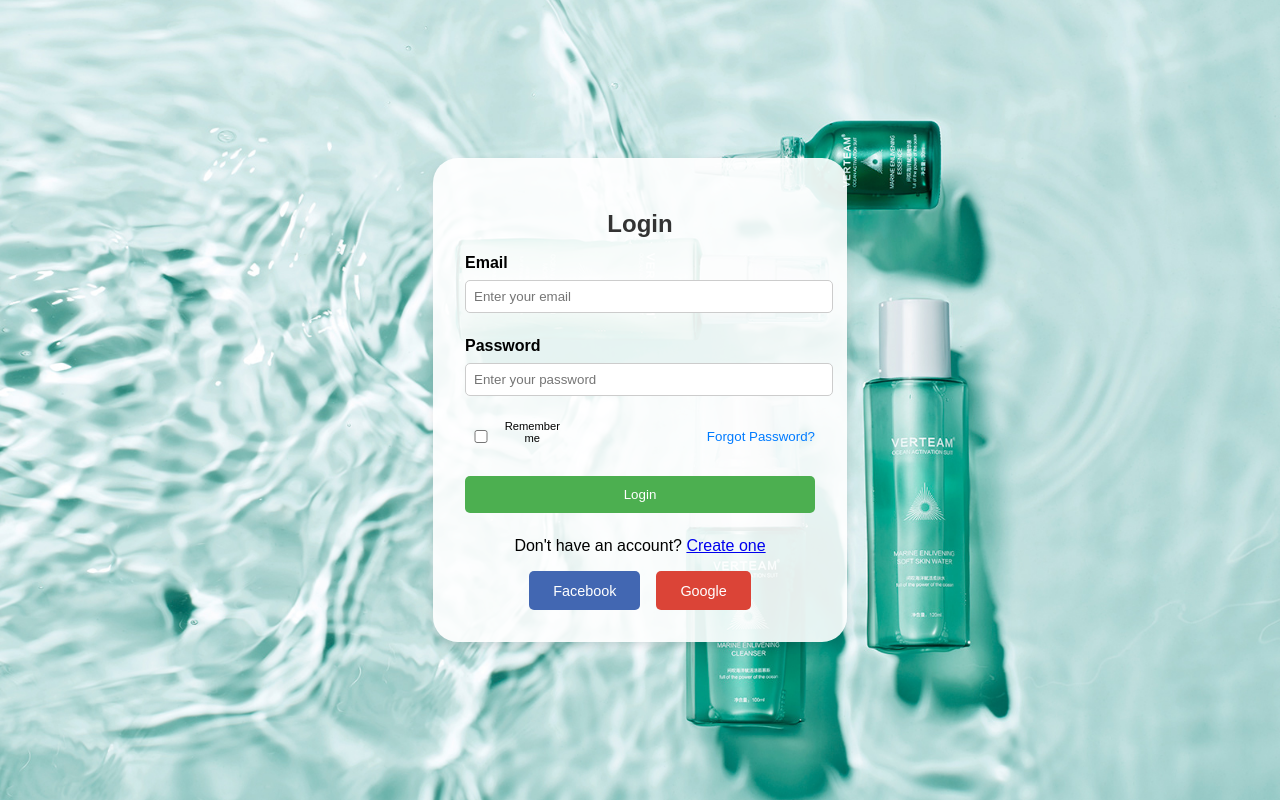
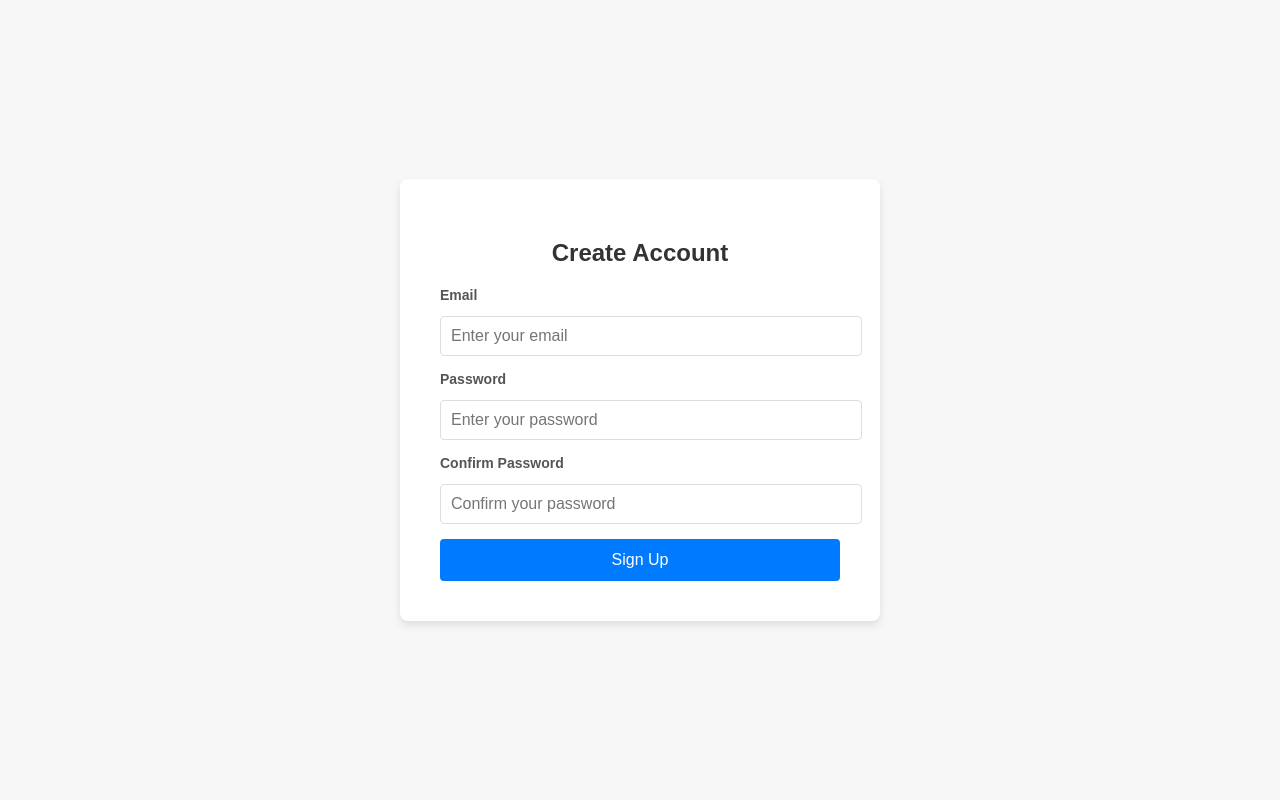
Before and after one commit to Niralisj/DAIS, a React (Create React App) app: page /sign-up in a window 1280 px wide. Built offline with nearby package versions, Linux system fonts and the light colour scheme.

Commit message:
sign-in page basic - nirali

```diff
--- a/package.json
+++ b/package.json
@@ -7,6 +7,7 @@
     "cra-template": "1.2.0",
     "react": "^19.0.0",
     "react-dom": "^19.0.0",
+    "react-router-dom": "^7.1.0",
     "react-scripts": "5.0.1"
   },
   "scripts": {
--- a/src/App.js
+++ b/src/App.js
@@ -1,12 +1,30 @@
-import React from 'react';
+import React, { useState } from 'react';
+import { BrowserRouter as Router, Route, Routes } from 'react-router-dom';
 import LoginPage from './loginpage';
+import SignUpPage from './signup'; // Ensure you have this component created
 
 function App() {
-    return (
-        <div>
-            <LoginPage />  {/* Use the LoginPage component here */}
-        </div>
-    );
+  const [errorMessage, setErrorMessage] = useState('');
+
+  const handleLogin = (email, password) => {
+    // Your login logic here (e.g., API call)
+    console.log('Logging in with', email, password);
+
+    // If login fails, set an error message (optional)
+    setErrorMessage('Invalid credentials');
+  };
+
+  return (
+    <Router>
+      <Routes>
+        <Route
+          path="/"
+          element={<LoginPage handleLogin={handleLogin} errorMessage={errorMessage} />}
+        />
+        <Route path="/sign-up" element={<SignUpPage />} />
+      </Routes>
+    </Router>
+  );
 }
 
 export default App;
--- a/src/loginpage.js
+++ b/src/loginpage.js
@@ -1,36 +1,74 @@
-import React from 'react';
+import React, { useState } from 'react';
+import { Link } from 'react-router-dom';  // Import Link for navigation
 import './loginpage.css';
 
-function LoginPage() {
+function LoginPage({ handleLogin, errorMessage }) {
+  // State for email and password
+  const [email, setEmail] = useState('');
+  const [password, setPassword] = useState('');
+
+
+  const onSubmit = (e) => {
+    e.preventDefault(); // Prevent the default form submission behavior
+    handleLogin(email, password); // Call the login handler passed from App.js
+  };
+
   return (
     <div className="login-container">
       <div className="login-box">
         <h2>Login</h2>
-        <form>
+        {/* Login form */}
+        <form onSubmit={onSubmit}>
           <div className="input-group">
             <label htmlFor="email">Email</label>
-            <input type="email" id="email" placeholder="Enter your email" />
+            <input
+              type="email"
+              id="email"
+              placeholder="Enter your email"
+              value={email} // Bind email input value to state
+              onChange={(e) => setEmail(e.target.value)} // Update email state on input change
+            />
           </div>
           <div className="input-group">
             <label htmlFor="password">Password</label>
-            <input type="password" id="password" placeholder="Enter your password" />
+            <input
+              type="password"
+              id="password"
+              placeholder="Enter your password"
+              value={password} // Bind password input value to state
+              onChange={(e) => setPassword(e.target.value)} // Update password state on input change
+            />
           </div>
+          {/* Error message */}
+          {errorMessage && <p style={{ color: 'red' }}>{errorMessage}</p>}
           <div className="checkbox-group">
             <div style={{ display: 'flex', alignItems: 'center' }}>
               <input type="checkbox" id="remember" />
-              <label htmlFor="remember" style={{ marginLeft: '0.5rem' }}>Remember me</label>
+              <label htmlFor="remember" style={{ marginLeft: '0.5rem' }}>
+                Remember me
+              </label>
             </div>
             <button
               onClick={() => console.log('Forgot Password clicked')}
-              style={{ background: 'none', border: 'none', color: '#007bff', cursor: 'pointer', padding: 0 }}
+              style={{
+                background: 'none',
+                border: 'none',
+                color: '#007bff',
+                cursor: 'pointer',
+                padding: 0,
+              }}
             >
               Forgot Password?
             </button>
           </div>
-          <button type="submit" className="login-button">Login</button>
+          <button type="submit" className="login-button">
+            Login
+          </button>
         </form>
         <div className="social-login">
-          <p>Don't have an account? <a href="/create-account">Create one</a></p>
+          <p>
+            Don't have an account? <Link to="/sign-up">Create one</Link> {/* Update this line */}
+          </p>
           <div className="social-icons">
             <button className="social-btn facebook-btn">Facebook</button>
             <button className="social-btn google-btn">Google</button>
--- /dev/null
+++ b/src/signup.css
@@ -0,0 +1,91 @@
+/* signup.css */
+
+/* Container for the entire page */
+.sign-up-container {
+    display: flex;
+    justify-content: center;
+    align-items: center;
+    height: 100vh;
+    background-color: #f7f7f7;
+  }
+
+  /* Box that holds the form */
+  .sign-up-box {
+    background-color: #fff;
+    padding: 40px;
+    border-radius: 8px;
+    box-shadow: 0 4px 8px rgba(0, 0, 0, 0.1);
+    width: 100%;
+    max-width: 400px;
+    text-align: center;
+  }
+
+  /* Heading for the form */
+  .sign-up-box h2 {
+    margin-bottom: 20px;
+    font-size: 24px;
+    color: #333;
+  }
+
+  /* Input field styles */
+  .input-group {
+    margin-bottom: 15px;
+    text-align: left;
+  }
+
+  .input-group label {
+    font-size: 14px;
+    color: #555;
+  }
+
+  .input-group input {
+    width: 100%;
+    padding: 10px;
+    margin-top: 5px;
+    border: 1px solid #ddd;
+    border-radius: 4px;
+    font-size: 16px;
+  }
+
+  .input-group input:focus {
+    border-color: #007bff;
+    outline: none;
+  }
+
+  /* Button styles */
+  .sign-up-button {
+    width: 100%;
+    padding: 12px;
+    background-color: #007bff;
+    color: #fff;
+    border: none;
+    border-radius: 4px;
+    font-size: 16px;
+    cursor: pointer;
+    transition: background-color 0.3s;
+  }
+
+  .sign-up-button:hover {
+    background-color: #0056b3;
+  }
+
+  /* Styling for password mismatch error */
+  .password-error {
+    color: red;
+    font-size: 14px;
+    margin-top: 10px;
+  }
+
+  /* success message */
+.success-message {
+    color: green;
+    font-size: 14px;
+    margin-top: 10px;
+  }
+
+  /* error message */
+  .error-message {
+    color: red;
+    font-size: 14px;
+    margin-top: 10px;
+  }
--- /dev/null
+++ b/src/signup.js
@@ -0,0 +1,85 @@
+import React, { useState } from 'react';
+import './signup.css';
+import { useNavigate } from 'react-router-dom';
+
+function SignUpPage() {
+  const [email, setEmail] = useState('');
+  const [password, setPassword] = useState('');
+  const [confirmPassword, setConfirmPassword] = useState('');
+  const [successMessage, setSuccessMessage] = useState('');
+  const [errorMessage, setErrorMessage] = useState('');
+
+  const navigate = useNavigate(); // This will help us navigate to another page after success
+
+  const onSubmit = (e) => {
+    e.preventDefault();  // Prevent the form from reloading
+
+    if (password === confirmPassword) {
+      // Store user data in localStorage (temporary solution)
+      localStorage.setItem('user', JSON.stringify({ email, password }));
+
+      // Display success message
+      setSuccessMessage('Sign-up successful! You can now log in.');
+      setErrorMessage(''); // Clear any error messages
+
+      // Redirect to login page after 2 seconds
+      setTimeout(() => {
+        navigate('/');  // Redirect to the login page
+      }, 2000);
+    } else {
+      // If passwords don't match
+      setErrorMessage('Passwords do not match!');
+      setSuccessMessage(''); // Clear success message if there's an error
+    }
+  };
+
+  return (
+    <div className="sign-up-container">
+      <div className="sign-up-box">
+        <h2>Create Account</h2>
+        <form onSubmit={onSubmit}>
+          <div className="input-group">
+            <label htmlFor="email">Email</label>
+            <input
+              type="email"
+              id="email"
+              placeholder="Enter your email"
+              value={email}
+              onChange={(e) => setEmail(e.target.value)}
+            />
+          </div>
+          <div className="input-group">
+            <label htmlFor="password">Password</label>
+            <input
+              type="password"
+              id="password"
+              placeholder="Enter your password"
+              value={password}
+              onChange={(e) => setPassword(e.target.value)}
+            />
+          </div>
+          <div className="input-group">
+            <label htmlFor="confirmPassword">Confirm Password</label>
+            <input
+              type="password"
+              id="confirmPassword"
+              placeholder="Confirm your password"
+              value={confirmPassword}
+              onChange={(e) => setConfirmPassword(e.target.value)}
+            />
+          </div>
+
+          {/* Display success or error message */}
+          {successMessage && <p className="success-message">{successMessage}</p>}
+          {errorMessage && <p className="error-message">{errorMessage}</p>}
+
+          <button type="submit" className="sign-up-button">
+            Sign Up
+          </button>
+        </form>
+      </div>
+    </div>
+  );
+}
+
+export default SignUpPage;
```
Also changed, not shown: 1 other file (tests, documents, lock files or other folders).
